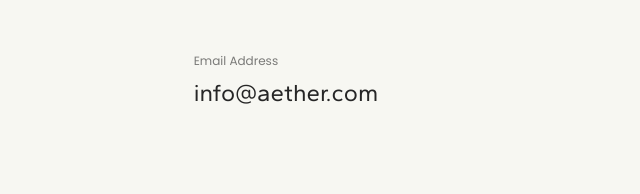
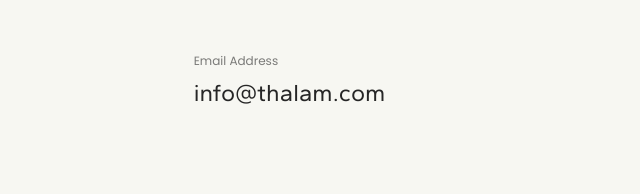
Before and after one commit to Sunajo2025/thalam-website, a website: page index.html in a window 1280 px wide. Shown: the part 6550-6744 px from the top of the page, 305-945 px from the left. Drawn offline with Linux system fonts and the light colour scheme.

Commit message:
project-completed

```diff
--- a/index.html
+++ b/index.html
@@ -752,7 +752,7 @@
           Email Address
         </p>
         <p class="font-heading text-2xl text-primary">
-          info@aether.com
+          info@thalam.com
         </p>
       </div>
 
```
